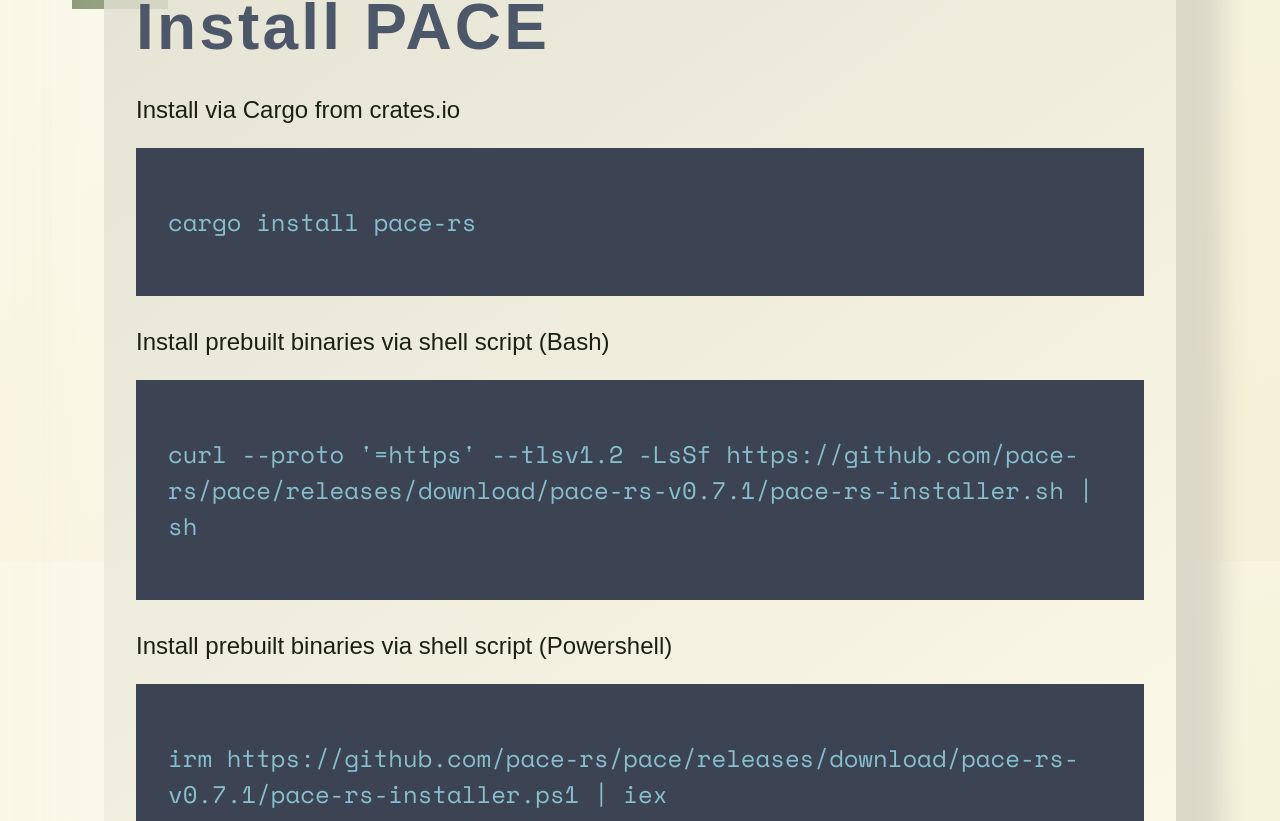
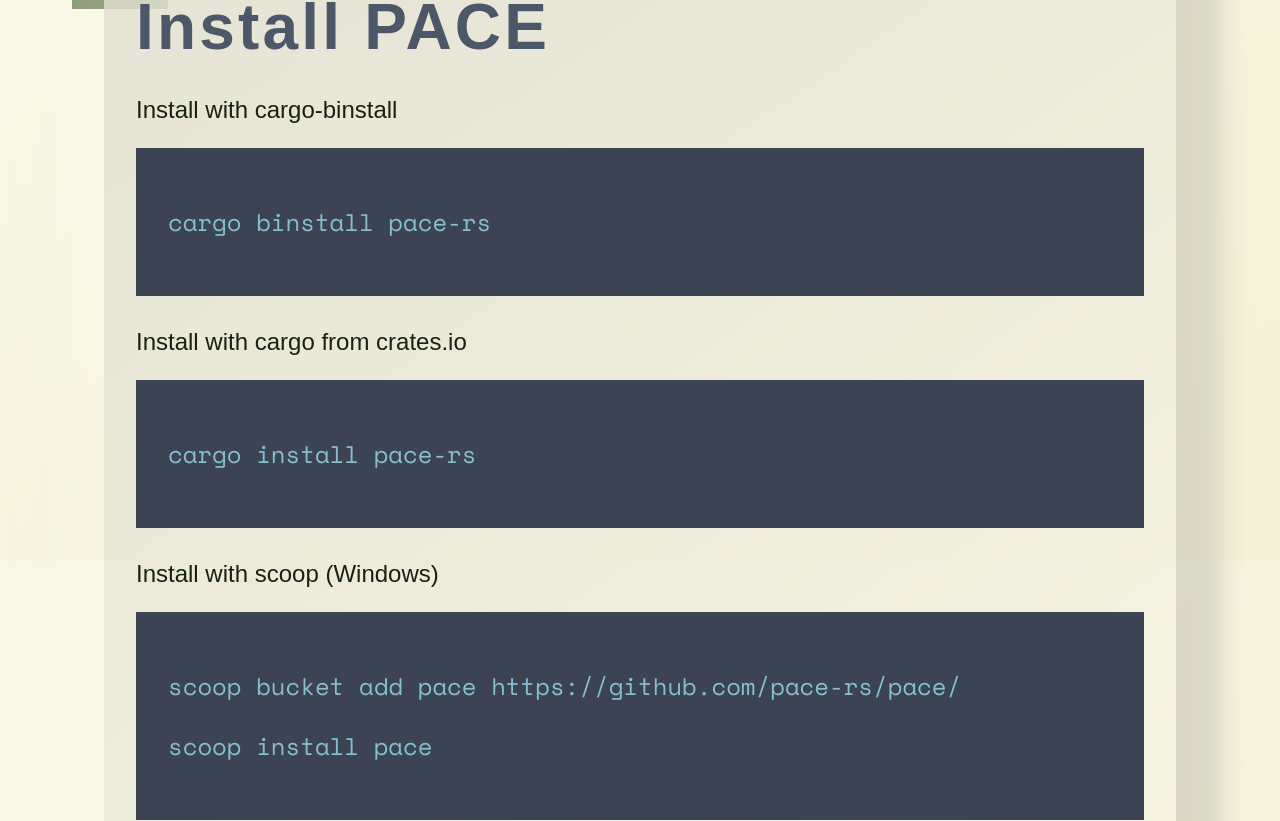
Before and after one commit to pace-rs/pace-rs.github.io, a SvelteKit app: page / in a window 1280 px wide. Shown: the part 1039-1860 px from the top of the page. Built offline with nearby package versions, Linux system fonts and the light colour scheme.

Commit message:
chore: add more installation instructions
Signed-off-by: simonsan <14062932+simonsan@users.noreply.github.com>

```diff
--- a/src/routes/+page.svelte
+++ b/src/routes/+page.svelte
@@ -20,9 +20,22 @@
 	<div class="card-bg">
 		<h2 class="card-heading">Install PACE</h2>
 		<div>
-			<p>Install via Cargo from crates.io</p>
+			<p>Install with cargo-binstall</p>
+			<div class="code-block">
+				<p class="code-text">cargo binstall pace-rs</p>
+			</div>
+		</div>
+		<div>
+			<p>Install with cargo from crates.io</p>
 			<div class="code-block">
 				<p class="code-text">cargo install pace-rs</p>
+			</div>
+		</div>
+		<div>
+			<p>Install with scoop (Windows)</p>
+			<div class="code-block">
+				<p class="code-text">scoop bucket add pace https://github.com/pace-rs/pace/</p>
+				<p class="code-text">scoop install pace</p>
 			</div>
 		</div>
 		<div>
```
